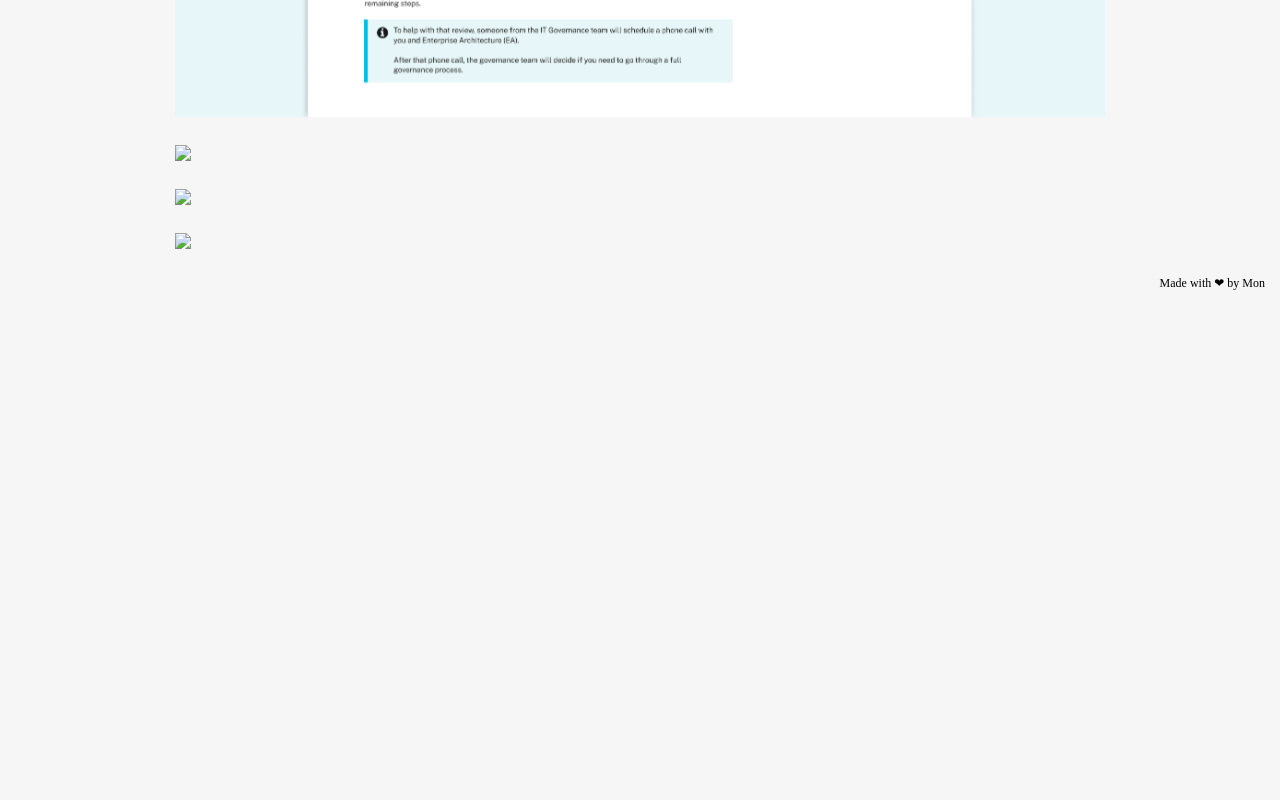
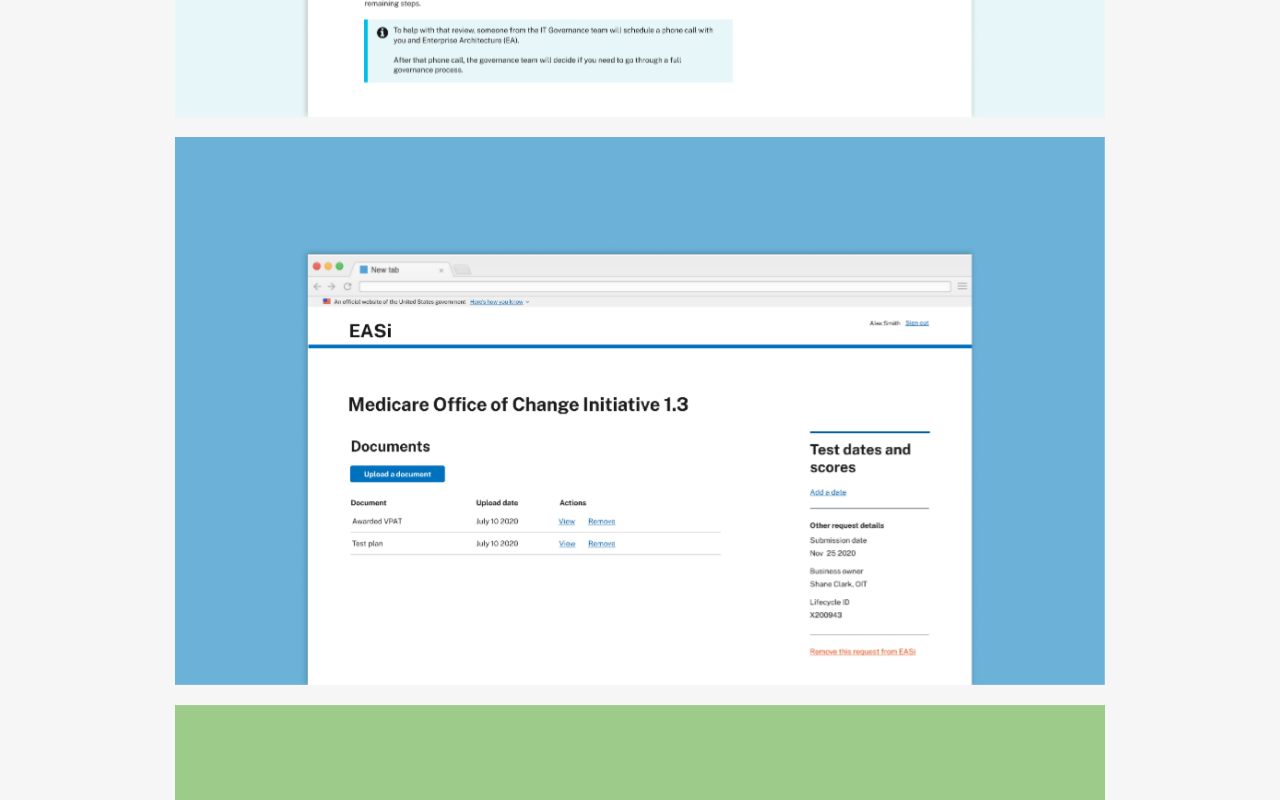
Before and after one commit to monicycle/portfolio, a plain HTML site: page index.html in a window 1280 px wide. Shown: the part 880-1680 px from the top of the page. Before the commit the page ends 1187 px from the top, so only its background shows below. Drawn offline with Linux system fonts and the light colour scheme; a web font is replaced by a local one.

Commit message:
update images to render

```diff
--- a/index.html
+++ b/index.html
@@ -49,7 +49,7 @@ Hi, I'm Monica.
       <a href="508requests.html">Request for 508 testing</a>
     </h2>
   </div>
-  <img src="./assets/photos/frame-2.png">
+  <img src="./assets/photos/Frame2.png">
 </div>
 
 <div class="project">
@@ -58,7 +58,7 @@ Hi, I'm Monica.
       <a href="selenium.html">Selenium redesign</a>
     </h2>
   </div>
-  <img src="./assets/photos/frame-3.png">
+  <img src="./assets/photos/Frame3.png">
 </div>
 
 <div class="project">
@@ -67,7 +67,7 @@ Hi, I'm Monica.
       <a href="etsy.html">Etsy's org transformation</a>
     </h2>
   </div>
-  <img src="./assets/photos/frame-4.png">
+  <img src="./assets/photos/Frame4.png">
 </div>
 
 </section>
```
Also changed, not shown: 508requests.html (+1 -1 lines), etsy.html (+1 -1 lines), governance.html (+1 -1 lines), selenium.html (+1 -1 lines), assets/photos/Frame2.png (renamed from assets/photos/Frame 2.png), assets/photos/Frame3.png (renamed from assets/photos/Frame 3.png), assets/photos/Frame4.png (renamed from assets/photos/Frame 4.png).
